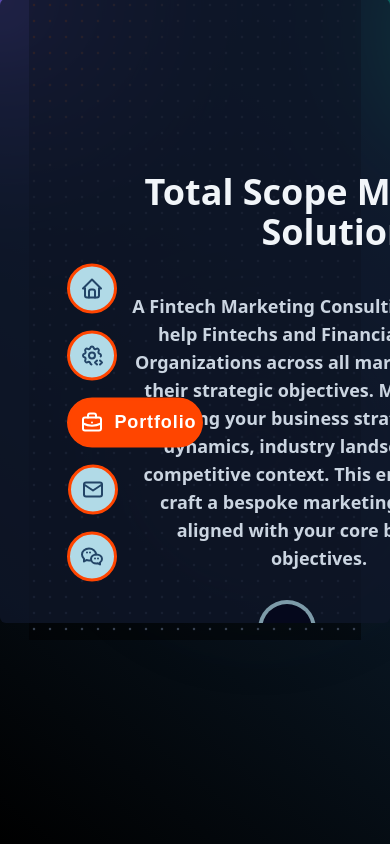
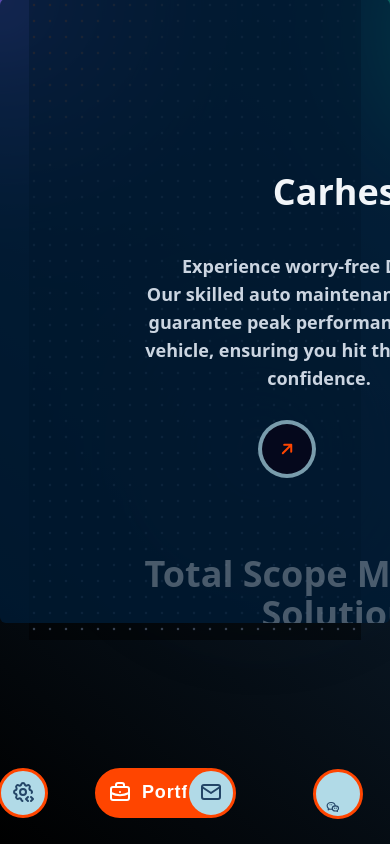
Before and after one commit to Jclinch/sunnyugwu.com.ng, a Next.js app: page / in a window 390 px wide. Both pictures are taken after a click on the button "Portfolio". Built offline with nearby package versions, Linux system fonts and the light colour scheme.

Commit message:
media query and portfolio updated

```diff
--- a/components/portfolio.tsx
+++ b/components/portfolio.tsx
@@ -7,6 +7,36 @@ import Image from "next/image";
 import "./styles/explore-btn.scss";
 
 const content = [
+  {
+    title: "Carhesy",
+    description: (
+      <div>
+        <div className=" w-full">
+          Experience worry-free Driving! <br />
+          Our skilled auto maintenance services guarantee peak performance for
+          your vehicle, ensuring you hit the road with confidence.
+        </div>
+        <div>
+          <a
+            href="https://carhesy-website.vercel.app/"
+            target="_blank"
+            rel="noopener noreferrer"
+          >
+            <button className="button ml-[135px] mt-8">
+              <svg className="svgIcon" viewBox="0 0 384 512">
+                <path d="M214.6 41.4c-12.5-12.5-32.8-12.5-45.3 0l-160 160c-12.5 12.5-12.5 32.8 0 45.3s32.8 12.5 45.3 0L160 141.2V448c0 17.7 14.3 32 32 32s32-14.3 32-32V141.2L329.4 246.6c12.5 12.5 32.8 12.5 45.3 0s12.5-32.8 0-45.3l-160-160z"></path>
+              </svg>
+            </button>
+          </a>
+        </div>
+      </div>
+    ),
+    content: (
+      <div className="h-full w-full flex items-center justify-center text-white">
+        <Image src="/images/carhesy.png" alt="" width={450} height={450} />
+      </div>
+    ),
+  },
   {
     title: "Total Scope Marketing Solutions",
     description: (
--- a/components/styles/nav-buttons.scss
+++ b/components/styles/nav-buttons.scss
@@ -1,4 +1,139 @@
-/* path: official-website\components\styles\nav-buttons.css */
+// /* path: official-website\components\styles\nav-buttons.css */
+// .nav-container {
+//   position: absolute;
+//   top: 50%;
+//   left: 70px;
+//   transform: translateY(-50%);
+//   display: flex;
+//   flex-direction: column;
+//   align-items: center;
+//   gap: 20px;
+//   z-index: 50;
+//   padding: -90px;
+// }
+
+// /* cta button */
+// .cta {
+//   position: relative;
+//   margin: 0;
+//   padding: 10px;
+//   background: none;
+//   cursor: pointer;
+//   display: flex;
+//   align-items: center;
+//   justify-content: flex-start;
+//   transition: all 0.2s ease;
+
+//   &:before {
+//     content: "";
+//     position: absolute;
+//     top: -1px;
+//     left: -3px;
+//     display: block;
+//     border-radius: 50px;
+//     background: #b1dae7;
+//     width: 50px;
+//     height: 50px;
+//     transition: all 0.3s ease;
+//     border: solid orangered;
+//   }
+
+//   & span {
+//     position: relative;
+//     font-family: "Ubuntu", sans-serif;
+//     font-size: 18px;
+//     font-weight: 700;
+//     letter-spacing: 0.05em;
+//     color: #234567;
+//     opacity: 0;
+//     margin-left: 10px;
+//     transition: opacity 0.3s ease;
+//   }
+
+//   & svg {
+//     position: relative;
+//     fill: none;
+//     stroke-linecap: round;
+//     stroke-linejoin: round;
+//     stroke: #234567;
+//     stroke-width: 2;
+//     transition: all 0.3s ease;
+//   }
+
+//   /* Hover effect: expand background and show text */
+//   &:hover:before {
+//     width: 100%;
+//     background: #b1dae7;
+//   }
+
+//   &:hover svg {
+//     transform: translateX(0);
+//   }
+
+//   &:hover span {
+//     opacity: 1;
+//   }
+
+//   &:active {
+//     transform: scale(0.95);
+//   }
+
+//   /* Active state for the nav button */
+//   &.active:before {
+//     background: orangered;
+//     width: 100%;
+//   }
+
+//   &.active svg {
+//     stroke: white;
+//   }
+
+//   &.active span {
+//     color: white;
+//     opacity: 1;
+//   }
+
+//   &:not(.active):hover:before {
+//     width: 100%;
+//     background: #b1dae7;
+//   }
+
+//   &:not(.active):hover svg {
+//     transform: translateX(0);
+//   }
+
+//   &:not(.active):hover span {
+//     opacity: 1;
+//   }
+
+//   &:active {
+//     transform: scale(0.95);
+//   }
+// }
+
+// .home-btn {
+//   margin-left: -67px;
+// }
+// .services-btn {
+//   margin-left: -40px;
+// }
+// .portfolio-btn {
+//   margin-left: -38px;
+// }
+// .contact-btn {
+//   margin-left: -45px;
+// }
+
+// .social-media-btn {
+//   margin-left: 0;
+// }
+
+
+
+
+/* nav-buttons.css */
+
+/* Navigation container for large screens (left side) */
 .nav-container {
   position: absolute;
   top: 50%;
@@ -9,10 +144,26 @@
   align-items: center;
   gap: 20px;
   z-index: 50;
-  padding: -90px;
+  padding: 0;
+  transition: all 0.3s ease;
 }
 
-/* cta button */
+/* Navigation container for mobile (bottom) */
+@media (max-width: 768px) {
+  .nav-container {
+    position: fixed;
+    bottom: 0;
+    left: 0;
+    width: 100%;
+    flex-direction: row;
+    justify-content: space-around;
+    gap: 0;
+    top: auto;
+    transform: none;
+  }
+}
+
+/* CTA button styles */
 .cta {
   position: relative;
   margin: 0;
@@ -60,7 +211,7 @@
     transition: all 0.3s ease;
   }
 
-  /* Hover effect: expand background and show text */
+  /* Hover effect: expand background and show text on larger screens */
   &:hover:before {
     width: 100%;
     background: #b1dae7;
@@ -78,7 +229,6 @@
     transform: scale(0.95);
   }
 
-  /* Active state for the nav button */
   &.active:before {
     background: orangered;
     width: 100%;
@@ -111,19 +261,53 @@
   }
 }
 
-.home-btn {
-  margin-left: -67px;
-}
-.services-btn {
-  margin-left: -40px;
-}
-.portfolio-btn {
-  margin-left: -38px;
-}
-.contact-btn {
-  margin-left: -45px;
+/* Specific button styles */
+.home-btn { margin-left: -67px; }
+.services-btn { margin-left: -40px; }
+.portfolio-btn { margin-left: -38px; }
+.contact-btn { margin-left: -45px; }
+.social-media-btn { margin-left: 0; }
+
+/* Remove hover effect for mobile view */
+@media (max-width: 768px) {
+  .cta {
+    &:before {
+      width: 50px; /* Reset width to original size */
+      // background: orangered; /* Retain the active color */
+    }
+
+    &:hover:before {
+      width: 50px; /* Ensure no expansion on hover */
+    }
+
+    &:hover svg {
+      transform: none; /* No transform on hover */
+    }
+
+    &:hover span {
+      opacity: 0; /* Ensure text is not visible on hover */
+    }
+
+    &:active {
+      transform: scale(0.95); /* Retain the active effect */
+    }
+  }
 }
 
-.social-media-btn {
-  margin-left: 0;
+@media (max-width: 768px) {
+.home-btn, .services-btn, .portfolio-btn, .contact-btn, .social-media-btn {
+
+  justify-content:space-around;
 }
+/* Specific button styles */
+// .home-btn { margin-left: 10px; }
+// .services-btn { margin-left: -20px; }
+// .portfolio-btn { margin-left: -30px; }
+// .contact-btn { margin-left: -50px; }
+// .social-media-btn { margin-left: -60px; }
+}
+
+@media (max-width: 531px) {
+  .social-media-btn { margin-top: 30px; }
+
+}
--- a/components/tab-site.tsx
+++ b/components/tab-site.tsx
@@ -63,9 +63,9 @@ export function TabSite() {
   ];
 
   return (
-    <div className="h-screen flex relative">
-      {/* Left side navigation */}
-      <nav className="flex items-center justify-center nav-container">
+    <div className="h-screen flex flex-col md:flex-row relative">
+  {/* Left side navigation on larger screens, bottom navigation on mobile */}
+  <nav className="flex md:flex-col flex-row items-center justify-center md:w-auto w-full md:h-full h-auto nav-container fixed bottom-0 md:static">
     {tabs.map((tab) => (
       <button
         key={tab.value}
--- a/components/ui/sticky-scroll-reveal.tsx
+++ b/components/ui/sticky-scroll-reveal.tsx
@@ -39,6 +39,7 @@ export const StickyScroll = ({
   });
 
   const backgroundColors = [
+    "rgba(0, 28, 54, 0.8)", // --slate-950 with 0.8 opacity
     "rgba(15, 23, 42, 0.8)", // --slate-950 with 0.8 opacity
     "rgba(0, 0, 0, 0.8)", // black with 0.8 opacity
     "rgba(38, 38, 38, 0.8)", // --neutral-900 with 0.8 opacity
@@ -46,6 +47,7 @@ export const StickyScroll = ({
 
   // Memoize linearGradients so it only gets recalculated if dependencies change
   const linearGradients = useMemo(() => [
+    "linear-gradient(to bottom right, rgba(6, 182, 212, 0.8), rgba(16, 185, 129, 0.8))", // cyan-500, emerald-500 with 0.8 opacity
     "linear-gradient(to bottom right, rgba(6, 182, 212, 0.8), rgba(16, 185, 129, 0.8))", // cyan-500, emerald-500 with 0.8 opacity
     "linear-gradient(to bottom right, rgba(236, 72, 153, 0.8), rgba(102, 126, 234, 0.8))", // pink-500, indigo-500 with 0.8 opacity
     "linear-gradient(to bottom right, rgba(251, 146, 60, 0.8), rgba(234, 179, 8, 0.8))", // orange-500, yellow-500 with 0.8 opacity
```
Also changed, not shown: public/images/carhesy.png (added). Lines whose indentation alone changed are shown as unchanged.
